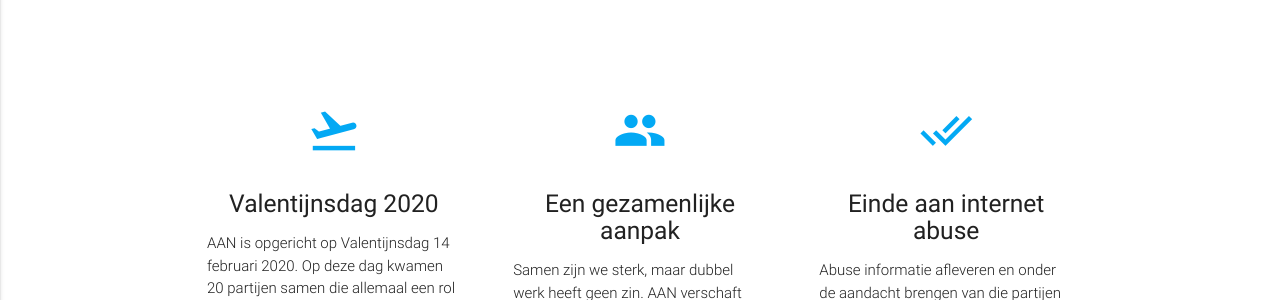
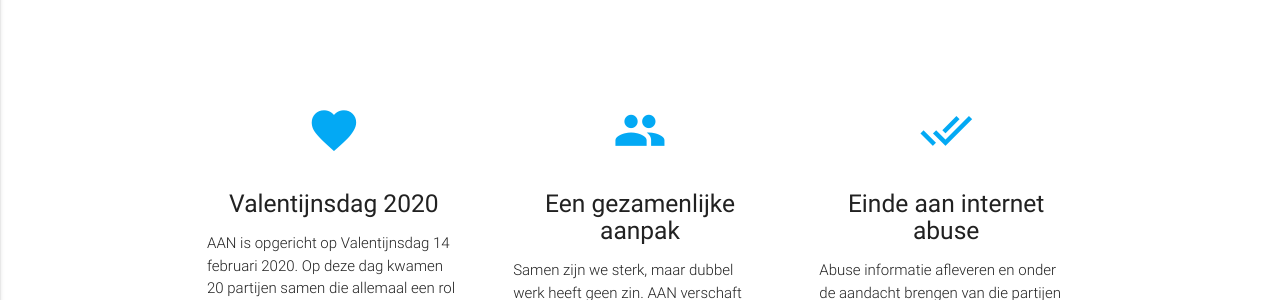
Before and after one commit to anti-abuse-netwerk/anti-abuse-netwerk.github.io, a Jekyll site: the page built from index.md, in a window 1280 px wide. Shown: the part 351-651 px from the top of the page. Built offline with Jekyll 4.4.1, drawn with Linux system fonts in a browser that asks for light colours.

Commit message:
Update kolom1.html

```diff
--- a/_includes/kolom1.html
+++ b/_includes/kolom1.html
@@ -1,4 +1,4 @@
-<h2 class="center light-blue-text"><i class="material-icons">flight_takeoff</i></h2>
+<h2 class="center light-blue-text"><i class="material-icons">favorite</i></h2>
 <h5 class="center">Valentijnsdag 2020</h5>
 
 <p class="light">AAN is opgericht op Valentijnsdag 14 februari 2020. Op deze dag kwamen 20 partijen samen die allemaal een rol of belang hebben bij het bestrijden van online abuse in de breedste zin van het woord.</p>
```
